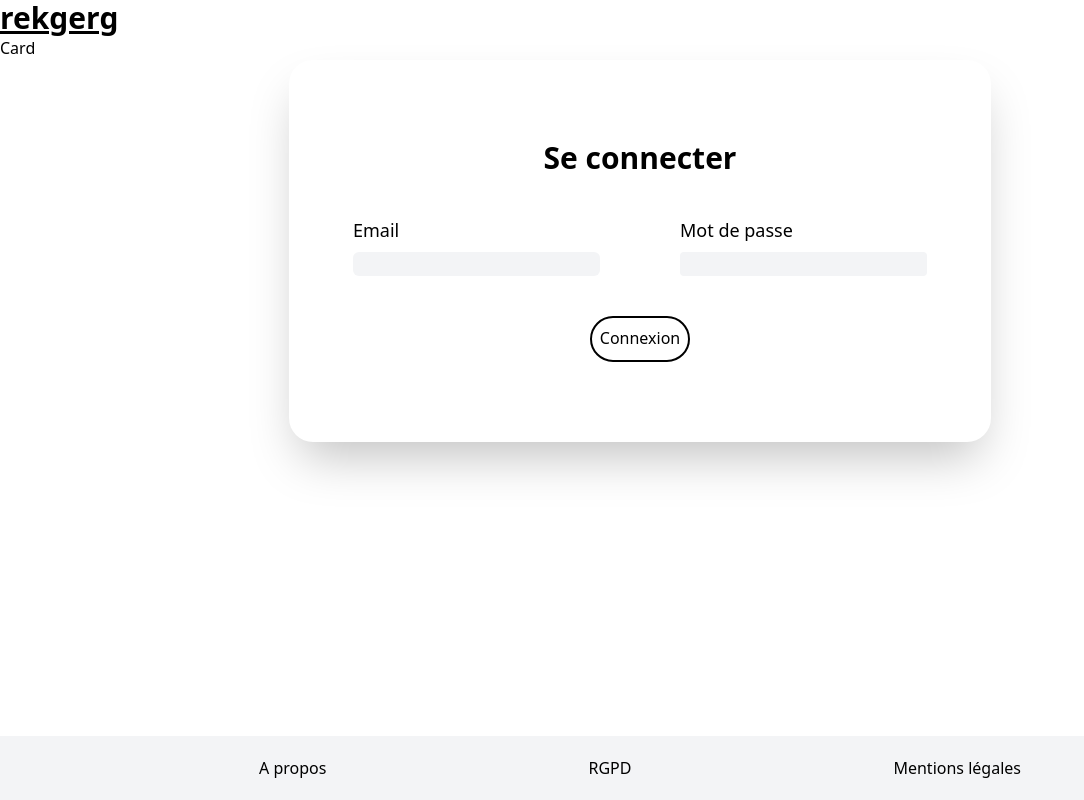
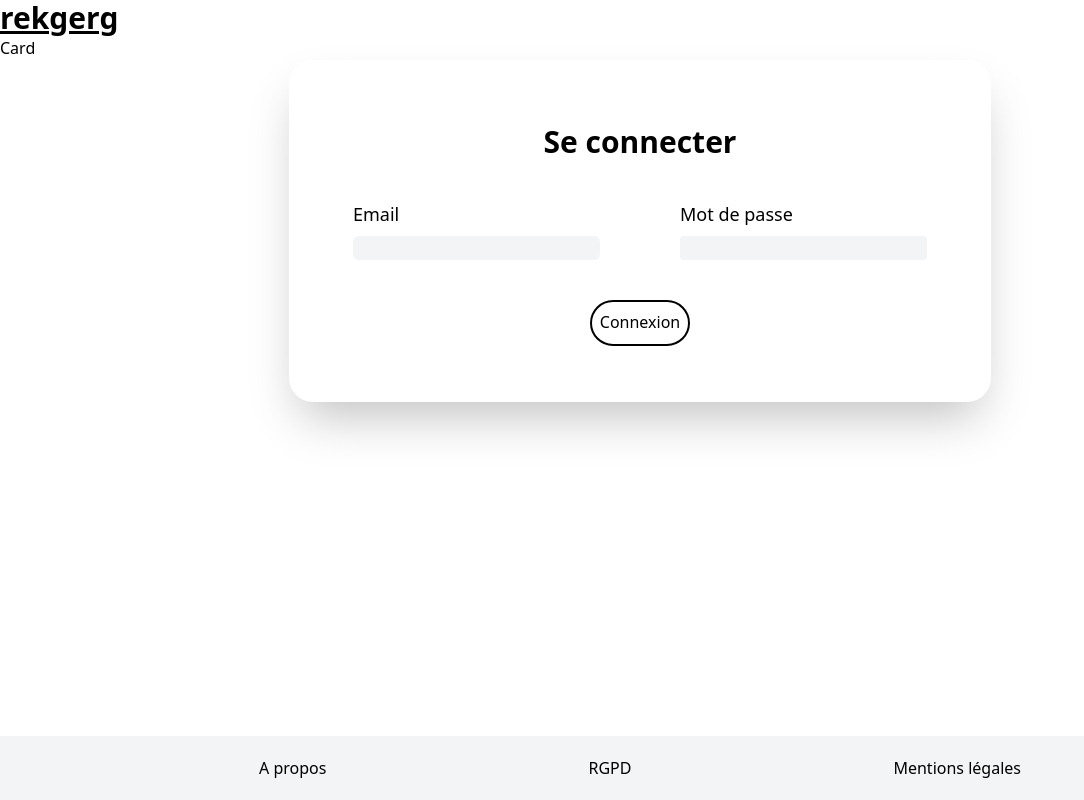
Before and after one commit to LeoOrgeval/StepBook, an Angular app in the folder step-book/: page / in a window 1280 px wide. Shown: the whole page, without its empty margins (0-1084 px from the left). Built offline with nearby package versions, Linux system fonts and the light colour scheme.

Commit message:
finished login

```diff
--- a/step-book/src/app/form-login/form-login.component.html
+++ b/step-book/src/app/form-login/form-login.component.html
@@ -1,6 +1,6 @@
 <form [formGroup]="form" (ngSubmit)="completeQuestionnaire()">
       <div class="flex justify-center">
-        <div class="shadow-2xl rounded-3xl py-20 px-16">
+        <div class="shadow-2xl rounded-3xl pt-16 pb-14 px-16">
           <h2 class="mb-10 text-3xl text-center font-bold">Se connecter</h2>
           <div class="flex gap-20 mb-10">
             <div class="flex flex-col">
@@ -12,7 +12,7 @@
               <input class="bg-gray-100 rounded px-2" type="password" id="password" name="password">
             </div>
           </div>
-          <button class="m-auto justify-center flex rounded-3xl border-2 border-black pt-2 pb-2.5 px-2" type="submit">Connexion</button>
+          <button class="m-auto justify-center flex rounded-3xl border-2 border-black pt-2 pb-2.5 px-2 transition-all hover:bg-black hover:text-white" type="submit">Connexion</button>
         </div>
       </div>
 </form>
```
